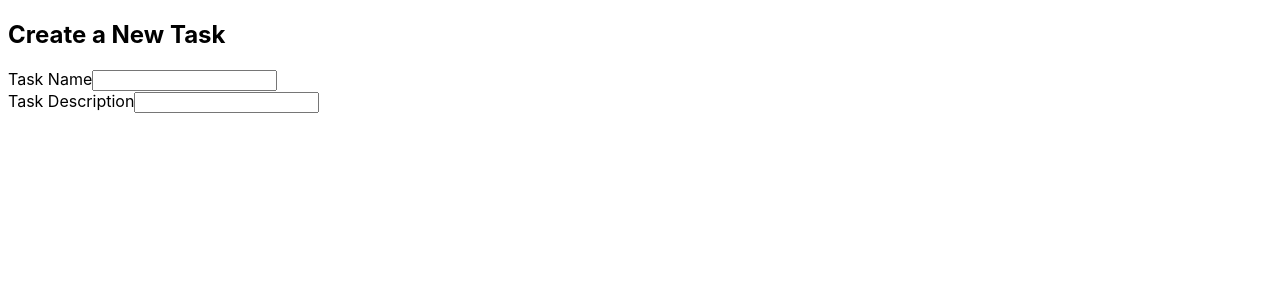
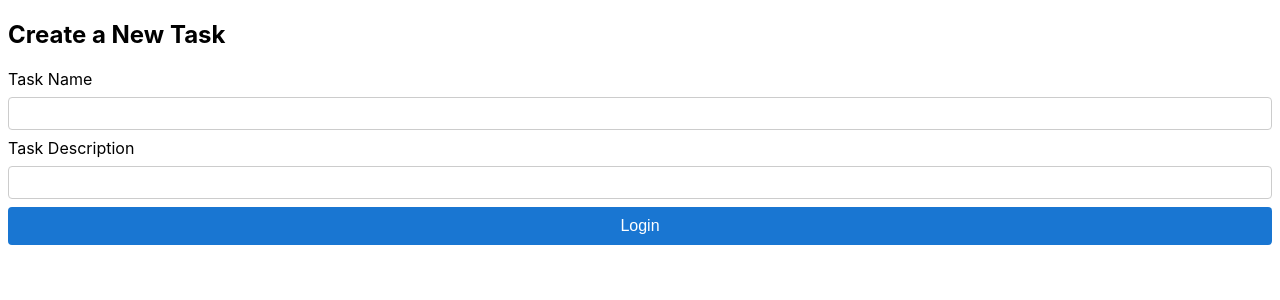
Before and after one commit to abdulrehmanshaikh016-wq/task-tracker, an Angular app: page /CreateANewTask in a window 1280 px wide. Shown: the top 300 px of the page. Built offline with nearby package versions, Linux system fonts and the light colour scheme.

Commit message:
Add form to create a task and delete a task

```diff
--- a/package.json
+++ b/package.json
@@ -19,7 +19,7 @@
     "@angular/platform-browser-dynamic": "^20.3.0",
     "@angular/platform-server": "^20.3.0",
     "@angular/router": "^20.3.0",
-    "@angular/ssr": "^20.3.1",
+    "@angular/ssr": "^20.3.0",
     "@fortawesome/fontawesome-free": "^7.0.1",
     "express": "^4.18.2",
     "rxjs": "~7.8.0",
@@ -27,8 +27,8 @@
     "zone.js": "~0.15.0"
   },
   "devDependencies": {
-    "@angular/build": "^20.3.1",
-    "@angular/cli": "^20.3.1",
+    "@angular/build": "^20.3.0",
+    "@angular/cli": "^20.3.0",
     "@angular/compiler-cli": "^20.3.0",
     "@types/express": "^4.17.17",
     "@types/jasmine": "~5.1.0",
--- a/src/app/app.config.ts
+++ b/src/app/app.config.ts
@@ -1,14 +1,14 @@
 import { ApplicationConfig, provideZoneChangeDetection } from '@angular/core';
-import { provideRouter } from '@angular/router';
-
-import { routes } from './app.routes';
+import { provideRouter, withEnabledBlockingInitialNavigation } from '@angular/router';
 import { provideClientHydration, withEventReplay } from '@angular/platform-browser';
 import { provideHttpClient } from '@angular/common/http';
+import { routes } from './app.routes';
 
 export const appConfig: ApplicationConfig = {
   providers: [
     provideHttpClient(),
+    provideRouter(routes),
+    provideClientHydration(withEventReplay()),
     provideZoneChangeDetection({ eventCoalescing: true }),
-    provideRouter(routes), provideClientHydration(withEventReplay())
   ]
 };
--- a/src/app/components/create-a-new-task/create-a-new-task.component.html
+++ b/src/app/components/create-a-new-task/create-a-new-task.component.html
@@ -2,20 +2,31 @@
 <form [formGroup]="createANewTaskForm" (ngSubmit)="onCreateANewTaskSubmit()">
     <h2>Create a New Task</h2>
 
-    <div>
+    <div class="tt-input-container">
       <label for="taskName">Task Name</label>
-      <input id="taskName" type="text" formControlName="taskName" />
+      <input id="taskName" type="text" formControlName="taskName" class="tt-input" />
       <div *ngIf="taskNameControl?.dirty && taskNameControl?.errors" class="error">
         <span *ngIf="taskNameControl?.errors?.['required']">Username is required</span>
       </div>
     </div>
 
-    <div>
+    <div class="tt-input-container">
       <label for="taskDescription">Task Description</label>
-      <input id="taskDescription" type="text" formControlName="taskDescription" />
+      <input id="taskDescription" type="text" formControlName="taskDescription" class="tt-input" />
       <div *ngIf="taskDescriptionControl?.dirty && taskDescriptionControl?.errors" class="error">
         <span *ngIf="taskDescriptionControl?.errors?.['required']">Username is required</span>
       </div>
     </div>
+
+    <button type="submit" [disabled]="isCreatingANewTask" class="form-submit-button">
+      <span>
+        @if (isCreatingANewTask) {
+          <i class="fas fa-spinner fa-spin"></i>
+        }
+        @else {
+          Login
+        }
+      </span>
+  </button>
 </form>
 }
--- a/src/app/components/create-a-new-task/create-a-new-task.component.ts
+++ b/src/app/components/create-a-new-task/create-a-new-task.component.ts
@@ -13,6 +13,7 @@ import { CommonModule } from '@angular/common';
 
 export class CreateANewTaskComponent implements OnInit {
 
+  isCreatingANewTask: boolean = false;
   createANewTaskForm: FormGroup<CreateANewTaskForm>;
 
   constructor(
--- a/src/app/components/login/login.component.html
+++ b/src/app/components/login/login.component.html
@@ -1,28 +1,26 @@
-<div class="login-container">
 <form [formGroup]="loginForm" (ngSubmit)="onLoginSubmit()">
-    <h2>Login</h2>
+  <h2 class="login-header">Login</h2>
 
-    <div>
+  <div class="tt-input-container">
     <label for="username">Username</label>
-      <input id="username" type="username" formControlName="username" />
+    <input id="username" type="username" formControlName="username" class="tt-input" />
     <div *ngIf="loginUsernameControl?.dirty && loginUsernameControl?.errors" class="error">
       <span *ngIf="loginUsernameControl?.errors?.['required']">Username is required</span>
     </div>
   </div>
 
-    <div>
+  <div class="tt-input-container">
     <label for="password">Password</label>
-      <input  id="password" type="password" formControlName="password" />
+    <input  id="password" type="password" formControlName="password" class="tt-input" />
     <div *ngIf="loginPasswordControl?.dirty && loginPasswordControl?.errors" class="error">
       <span *ngIf="loginPasswordControl?.errors?.['required']">Password is required</span>
     </div>
   </div>
 
-    <button type="submit" [disabled]="isLoggingInUser">
+  <button type="submit" [disabled]="isLoggingInUser" class="form-submit-button">
     <span *ngIf="!isLoggingInUser">Login</span>
     <span *ngIf="isLoggingInUser">
       <i class="fas fa-spinner fa-spin"></i>
     </span>
   </button>
 </form>
-</div>
--- a/src/app/components/login/login.component.scss
+++ b/src/app/components/login/login.component.scss
@@ -1,43 +1,3 @@
-.login-container {
-  padding: 16px;
-  border-radius: 8px;
+.login-header {
   text-align: center;
-  display: flex;
-  align-items: center;
-  justify-content: center;
-
-  input {
-    width: 100%;
-    padding: 8px;
-    margin: 8px 0;
-    border-radius: 4px;
-    border: 1px solid #ccc;
-  }
-
-  .error {
-    color: red;
-    text-align: left;
-    font-size: 0.9rem;
-    margin-bottom: 10px;
-  }
 }
-
-button {
-  padding: 10px 20px;
-  background-color: #1976d2;
-  color: white;
-  border: none;
-  border-radius: 4px;
-  cursor: pointer;
-  font-size: 16px;
-
-  i.fa-spinner {
-    margin-right: 8px;
-  }
-}
-
-button:disabled {
-  background-color: #90caf9 !important; // lighter blue
-  cursor: not-allowed;
-  opacity: 0.7;
-}
--- a/src/app/components/tasks/tasks.component.html
+++ b/src/app/components/tasks/tasks.component.html
@@ -10,7 +10,7 @@
   <ul>
     <li *ngFor="let task of tasks; let i = index">
       {{ task.name }}
-        <button (click)="deleteTask(i)">Delete</button>
+      <button (click)="deleteTask(task.id)">Delete</button>
     </li>
   </ul>
 </div>
--- a/src/app/components/tasks/tasks.component.ts
+++ b/src/app/components/tasks/tasks.component.ts
@@ -44,7 +44,8 @@ export class TasksComponent implements OnInit {
     this._routingService.goToCreateANewTaskPage();
   }
 
-  async deleteTask(taskIndex: number) {
-    const response = await this._tasksService.deleteTask(taskIndex);;
+  async deleteTask(taskId: number) {
+    const response = await this._tasksService.deleteTask(taskId);
+    this.tasks = this.tasks.filter(task => task.id !== taskId);
   }
 }
--- a/src/styles.scss
+++ b/src/styles.scss
@@ -1 +1,33 @@
-/* You can add global styles to this file, and also import other style files */
+.tt-input-container {
+  width: 100%;
+  display: flex;
+  flex-direction: column;
+}
+
+.tt-input {
+  padding: 8px;
+  margin: 8px 0;
+  border-radius: 4px;
+  border: 1px solid #ccc;
+}
+
+.form-submit-button {
+  width: 100%;
+  padding: 10px 20px;
+  background-color: #1976d2;
+  color: white;
+  border: none;
+  border-radius: 4px;
+  cursor: pointer;
+  font-size: 16px;
+
+  i.fa-spinner {
+    margin-right: 8px;
+  }
+}
+
+.form-submit-button:disabled {
+  background-color: #90caf9 !important; // lighter blue
+  cursor: not-allowed;
+  opacity: 0.7;
+}
```
Also changed, not shown: 1 other file (tests, documents, lock files or other folders). Lines whose indentation alone changed are shown as unchanged.
